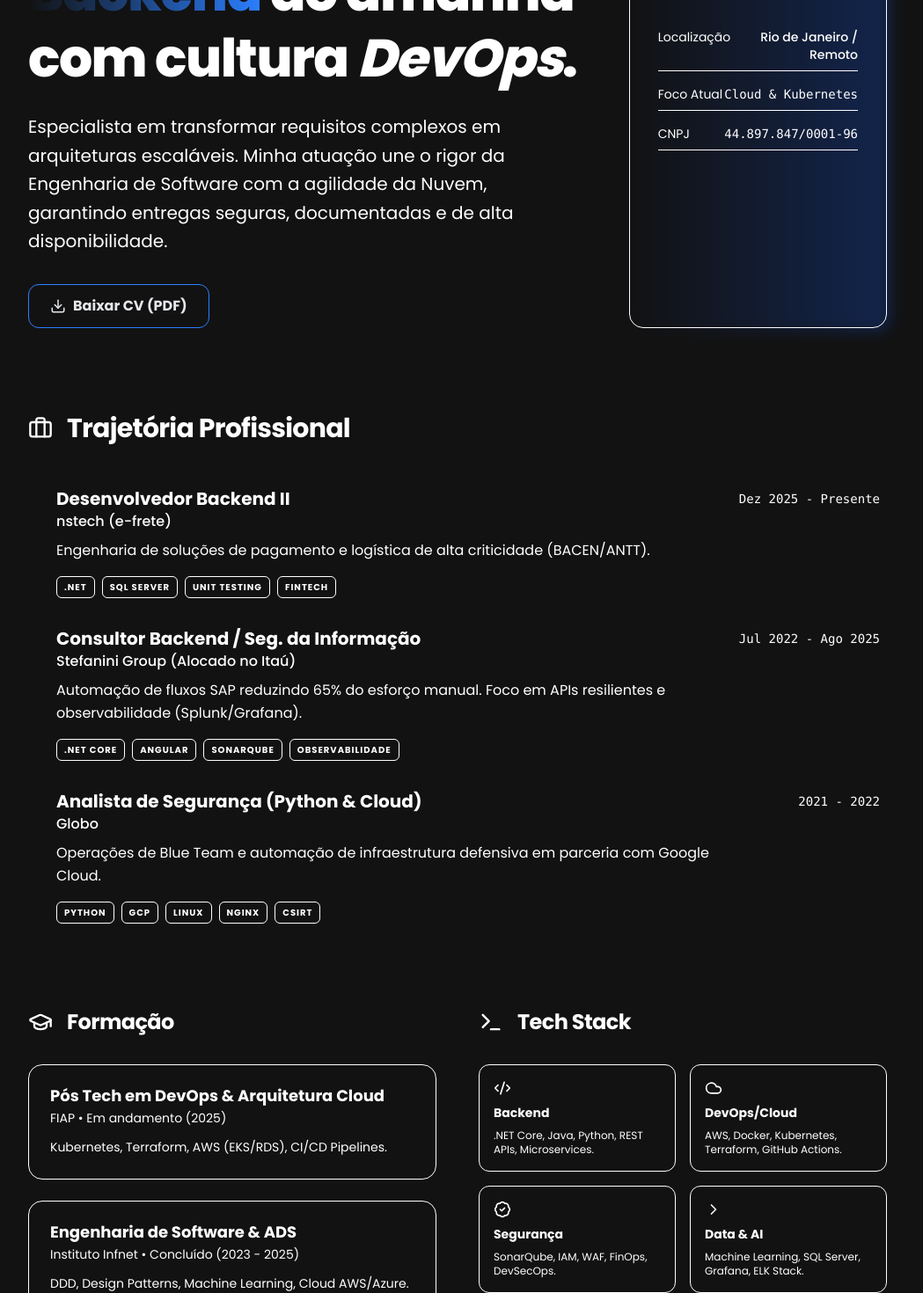
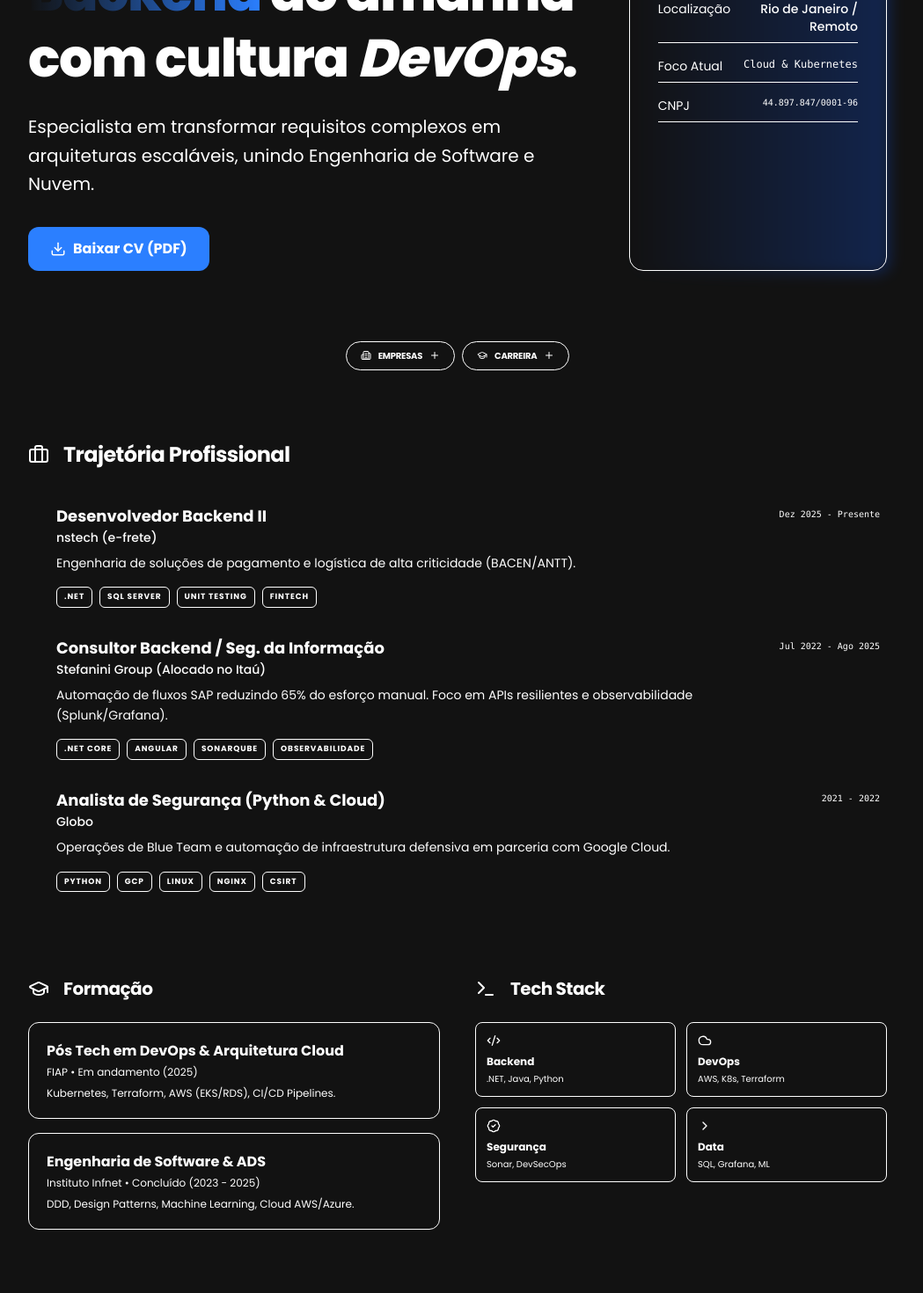
Before and after one commit to DemarchiWorking/portfolio-react-next, a Next.js app: page /about in a window 1280 px wide. Shown: the part 380-1850 px from the top of the page at 88% size, without its empty margins (120-1169 px from the left). Built offline with nearby package versions, Linux system fonts and the light colour scheme.

Commit message:
feature: melhorias

```diff
--- a/src/app/about/page.tsx
+++ b/src/app/about/page.tsx
@@ -1,5 +1,7 @@
 "use client";
 
+import React, { useState } from "react";
+import { motion, AnimatePresence } from "framer-motion";
 import {
   BadgeCheck,
   Briefcase,
@@ -7,13 +9,16 @@ import {
   Code2,
   Cloud,
   Terminal,
-  ExternalLink,
   ChevronRight,
-  Download
+  Download,
+  Plus,
+  Building2
 } from "lucide-react";
 import { ThemeToggle } from "@/components/molecules/theme-toggle";
 
 export default function Sobre() {
+  const [activePanel, setActivePanel] = useState<'none' | 'brands' | 'institutions'>('none');
+
   const experiences = [
     {
       company: "nstech (e-frete)",
@@ -53,9 +58,24 @@ export default function Sobre() {
     }
   ];
 
+  const brands = [
+    { name: "Stefanini", "foto":"https://i.ibb.co/9HXpQ0b9/image.png" , style: "font-bold" },
+    { name: "Itaú", "foto":"https://i.ibb.co/fVHP0X6w/image.png" ,style: "font-black italic" },
+    { name: "Globo", "foto":"https://i.ibb.co/4w2vWcn7/image.png", style: "font-extrabold uppercase tracking-tight" },
+    { name: "Radix", "foto":"https://i.ibb.co/MkqrnxcV/image.png" , style: "font-semibold" }
+  ];
+
+  const institutions = [
+    { name: "SENAI", detail: "Hardware" },
+    { name: "FAETEC", detail: "Excel e Apresentações" },
+    { name: "IFRJ", detail: "Técnico Inst. Federal" },
+    { name: "Exército Brasileiro", detail: "Militar" },
+    { name: "Instituto Infnet", detail: "Engenharia" },
+    { name: "FIAP", detail: "Pós-Tech Cloud" }
+  ];
+
   return (
     <main className="min-h-screen bg-background text-foreground selection:bg-primary/20 pb-20">
-      {/* Header Fixo/Navegação */}
       <nav className="sticky top-0 z-50 w-full border-b border-border bg-background/80 backdrop-blur-md px-6 py-4">
         <div className="mx-auto flex max-w-5xl justify-between items-center">
           <h1 className="text-2xl font-bold text-indigo-600 dark:text-indigo-400"> Perfil<span className="text-gray-900 dark:text-white">.dev</span></h1>
@@ -64,8 +84,8 @@ export default function Sobre() {
       </nav>
 
       <div className="mx-auto max-w-5xl px-6 pt-16">
-        {/* Hero Section - Perfil */}
-        <section className="grid grid-cols-1 lg:grid-cols-3 gap-12 mb-24">
+        {/* Hero Section */}
+        <section className="grid grid-cols-1 lg:grid-cols-3 gap-12 mb-20">
           <div className="lg:col-span-2">
             <div className="inline-flex items-center gap-2 px-3 py-1 rounded-full bg-primary/10 text-primary text-xs font-bold mb-6">
               <BadgeCheck size={14} />
@@ -75,26 +95,20 @@ export default function Sobre() {
               Construindo o <span className="text-transparent bg-clip-text bg-gradient-to-r from-primary to-blue-500">Backend</span> do amanhã com cultura <span className="italic">DevOps</span>.
             </h1>
             <p className="text-xl text-muted-foreground leading-relaxed mb-8">
-              Especialista em transformar requisitos complexos em arquiteturas escaláveis.
-              Minha atuação une o rigor da Engenharia de Software com a agilidade da Nuvem,
-              garantindo entregas seguras, documentadas e de alta disponibilidade.
+              Especialista em transformar requisitos complexos em arquiteturas escaláveis, unindo Engenharia de Software e Nuvem.
             </p>
             <div className="flex flex-wrap gap-4">
-
-              <a
-                                    href="/CurriculoEngenheiroAntonioDemarchi.pdf"
-                                    download="CurriculoEngenheiroAntonioDemarchi.pdf"
-                >
-
-                <button className="flex items-center gap-2 hover:bg-blue-500 text-gray-900 dark:text-gray-200 bg-foreground text-background px-6 py-3 rounded-xl font-bold hover:opacity-90 transition-all active:scale-95 border border-blue-500 hover:border-transparent rounded">
+              <a href="/CurriculoEngenheiroAntonioDemarchi.pdf" download>
+                <button className="flex items-center gap-2 bg-blue-500 text-white bg-foreground px-6 py-3 rounded-xl font-bold transition-all active:scale-95 border border-transparent cursor-pointer">
                   <Download size={18} /> Baixar CV (PDF)
                 </button>
               </a>
             </div>
           </div>
+
           <div className="relative group">
             <div className="absolute -inset-1 bg-gradient-to-r from-primary to-blue-600 rounded-2xl blur opacity-25 group-hover:opacity-50 transition duration-1000"></div>
-            <div className="relative h-full min-h-[300px] rounded-2xl border border-border bg-card p-8 flex flex-col justify-center">
+            <div className="relative h-full min-h-[250px] rounded-2xl border border-border bg-card p-8 flex flex-col justify-center">
               <div className="space-y-4">
                 <div className="flex justify-between text-sm border-b border-border pb-2">
                   <span className="text-muted-foreground">Localização</span>
@@ -102,22 +116,105 @@ export default function Sobre() {
                 </div>
                 <div className="flex justify-between text-sm border-b border-border pb-2">
                   <span className="text-muted-foreground">Foco Atual</span>
-                  <span className="font-medium text-right text-primary font-mono">Cloud & Kubernetes</span>
+                  <span className="font-medium text-right text-primary font-mono text-xs">Cloud & Kubernetes</span>
                 </div>
                 <div className="flex justify-between text-sm border-b border-border pb-2">
                   <span className="text-muted-foreground">CNPJ</span>
-                  <span className="font-medium font-mono">44.897.847/0001-96</span>
+                  <span className="font-medium font-mono text-[10px]">44.897.847/0001-96</span>
                 </div>
               </div>
             </div>
           </div>
         </section>
 
+        {/* SEÇÃO CORRIGIDA: BOTÕES ANIMADOS SEM EXCESSO DE ESPAÇO */}
+        <section className="relative mb-20">
+          <div className="flex items-center justify-center gap-3 w-full">
+            <div className="flex-1 h-[1px] bg-gradient-to-r from-transparent to-border" />
+
+            <div className="flex flex-wrap justify-center gap-2">
+              <button
+                onMouseEnter={() => setActivePanel('brands')}
+                onClick={() => setActivePanel(activePanel === 'brands' ? 'none' : 'brands')}
+                className={`z-10 px-4 py-2 rounded-full border transition-all duration-300 flex items-center gap-2 cursor-pointer text-[10px] font-bold uppercase tracking-tight
+                  ${activePanel === 'brands' ? 'bg-primary text-white border-primary' : 'bg-background text-muted-foreground border-border hover:border-primary/50'}`}
+              >
+                <Building2 size={12} /> Empresas
+                <motion.span animate={{ rotate: activePanel === 'brands' ? 45 : 0 }}><Plus size={12} /></motion.span>
+              </button>
+
+              <button
+                onMouseEnter={() => setActivePanel('institutions')}
+                onClick={() => setActivePanel(activePanel === 'institutions' ? 'none' : 'institutions')}
+                className={`z-10 px-4 py-2 rounded-full border transition-all duration-300 flex items-center gap-2 cursor-pointer text-[10px] font-bold uppercase tracking-tight
+                  ${activePanel === 'institutions' ? 'bg-indigo-600 text-white border-indigo-600' : 'bg-background text-muted-foreground border-border hover:border-indigo-500/50'}`}
+              >
+                <GraduationCap size={12} /> Carreira
+                <motion.span animate={{ rotate: activePanel === 'institutions' ? 45 : 0 }}><Plus size={12} /></motion.span>
+              </button>
+            </div>
+
+            <div className="flex-1 h-[1px] bg-gradient-to-l from-transparent to-border" />
+          </div>
+
+          <div className="relative w-full" onMouseLeave={() => setActivePanel('none')}>
+            <AnimatePresence mode="wait">
+              {activePanel !== 'none' && (
+                <motion.div
+                  key={activePanel}
+                  initial={{ height: 0, opacity: 0 }}
+                  animate={{ height: "auto", opacity: 1 }}
+                  exit={{ height: 0, opacity: 0 }}
+                  transition={{ duration: 0.3 }}
+                  className="overflow-hidden"
+                >
+                  <div className="flex flex-wrap justify-center items-center gap-6 md:gap-12 py-10 px-4">
+                    {activePanel === 'brands' ? (
+                      brands.map((brand, i) => (
+                        <motion.div // 1. Alterado de span para div
+                          key={brand.name}
+                          initial={{ opacity: 0, y: 5 }}
+                          animate={{ opacity: 0.6, y: 0 }}
+                          whileHover={{ opacity: 1, scale: 1.05 }}
+                          // 2. Adicionado flex flex-col e items-center para centralizar tudo
+                          className={`flex flex-col items-center gap-2 cursor-pointer transition-all ${brand.style}`}
+                        >
+                          <div className="h-10 w-10 flex items-center justify-center">
+                            <img
+                              src={brand.foto}
+                              alt={brand.name}
+                              className="h-full w-full object-contain" // 3. object-contain mantém a proporção da logo
+                            />
+                          </div>
+                          <span className="text-sm md:text-base font-medium">{brand.name}</span>
+                        </motion.div>
+                      ))
+                    ) : (
+                      institutions.map((inst, i) => (
+                        <motion.div
+                          key={inst.name}
+                          initial={{ opacity: 0, y: 5 }}
+                          animate={{ opacity: 0.7, y: 0 }}
+                          whileHover={{ opacity: 1, y: -2 }}
+                          className="flex flex-col items-center group cursor-default"
+                        >
+                          <span className="text-sm md:text-base font-bold group-hover:text-indigo-500 transition-colors">{inst.name}</span>
+                          <span className="text-[9px] uppercase text-muted-foreground">{inst.detail}</span>
+                        </motion.div>
+                      ))
+                    )}
+                  </div>
+                </motion.div>
+              )}
+            </AnimatePresence>
+          </div>
+        </section>
+
         {/* Experiência Profissional */}
         <section className="mb-24">
-          <div className="flex items-center gap-4 mb-12">
-            <Briefcase className="text-primary" size={28} />
-            <h2 className="text-3xl font-bold tracking-tight">Trajetória Profissional</h2>
+          <div className="flex items-center gap-4 mb-10">
+            <Briefcase className="text-primary" size={24} />
+            <h2 className="text-2xl font-bold tracking-tight">Trajetória Profissional</h2>
             <div className="h-[1px] flex-1 bg-border"></div>
           </div>
 
@@ -127,17 +224,15 @@ export default function Sobre() {
                 <div className="absolute left-[-5px] top-0 h-[12px] w-[12px] rounded-full bg-border group-hover:bg-primary transition-colors"></div>
                 <div className="flex flex-col md:flex-row md:justify-between md:items-start mb-2">
                   <div>
-                    <h3 className="text-xl font-bold">{exp.role}</h3>
-                    <p className="text-primary font-medium">{exp.company}</p>
+                    <h3 className="text-lg font-bold">{exp.role}</h3>
+                    <p className="text-primary text-sm font-medium">{exp.company}</p>
                   </div>
-                  <span className="text-sm font-mono text-muted-foreground bg-muted px-2 py-1 rounded">{exp.period}</span>
+                  <span className="text-[10px] font-mono text-muted-foreground bg-muted px-2 py-1 rounded">{exp.period}</span>
                 </div>
-                <p className="text-muted-foreground mb-4 max-w-3xl leading-relaxed">
-                  {exp.description}
-                </p>
+                <p className="text-sm text-muted-foreground mb-4 max-w-3xl leading-relaxed">{exp.description}</p>
                 <div className="flex flex-wrap gap-2">
                   {exp.tags.map(tag => (
-                    <span key={tag} className="text-[10px] uppercase tracking-widest font-bold px-2 py-1 rounded-md bg-secondary border border-border">
+                    <span key={tag} className="text-[9px] uppercase tracking-widest font-bold px-2 py-1 rounded-md bg-secondary border border-border">
                       {tag}
                     </span>
                   ))}
@@ -147,52 +242,42 @@ export default function Sobre() {
           </div>
         </section>
 
-        {/* Grid de Educação e Skills */}
-        <section className="grid grid-cols-1 md:grid-cols-2 gap-12">
-          {/* Coluna Educação */}
+        {/* Grid Final */}
+        <section className="grid grid-cols-1 md:grid-cols-2 gap-10">
           <div>
-            <div className="flex items-center gap-4 mb-8">
-              <GraduationCap className="text-primary" size={28} />
-              <h2 className="text-2xl font-bold tracking-tight">Formação</h2>
+            <div className="flex items-center gap-4 mb-6">
+              <GraduationCap className="text-primary" size={24} />
+              <h2 className="text-xl font-bold tracking-tight">Formação</h2>
             </div>
-            <div className="space-y-6">
+            <div className="space-y-4">
               {education.map((edu, index) => (
-                <div key={index} className="p-6 rounded-2xl border border-border bg-card/50">
-                  <h3 className="font-bold text-lg leading-tight mb-1">{edu.degree}</h3>
-                  <p className="text-sm text-primary mb-3">{edu.institution} • {edu.status}</p>
-                  <p className="text-sm text-muted-foreground leading-relaxed">{edu.focus}</p>
+                <div key={index} className="p-5 rounded-xl border border-border bg-card/50">
+                  <h3 className="font-bold text-base mb-1">{edu.degree}</h3>
+                  <p className="text-xs text-primary mb-2">{edu.institution} • {edu.status}</p>
+                  <p className="text-xs text-muted-foreground">{edu.focus}</p>
                 </div>
               ))}
             </div>
           </div>
 
-          {/* Coluna Tech Stack */}
           <div>
-            <div className="flex items-center gap-4 mb-8">
-              <Terminal className="text-primary" size={28} />
-              <h2 className="text-2xl font-bold tracking-tight">Tech Stack</h2>
+            <div className="flex items-center gap-4 mb-6">
+              <Terminal className="text-primary" size={24} />
+              <h2 className="text-xl font-bold tracking-tight">Tech Stack</h2>
             </div>
-            <div className="grid grid-cols-2 gap-4">
-              <div className="p-4 rounded-xl border border-border bg-muted/30">
-                <Code2 size={20} className="mb-2 text-primary" />
-                <h4 className="font-bold text-sm mb-2">Backend</h4>
-                <p className="text-xs text-muted-foreground">.NET Core, Java, Python, REST APIs, Microservices.</p>
-              </div>
-              <div className="p-4 rounded-xl border border-border bg-muted/30">
-                <Cloud size={20} className="mb-2 text-primary" />
-                <h4 className="font-bold text-sm mb-2">DevOps/Cloud</h4>
-                <p className="text-xs text-muted-foreground">AWS, Docker, Kubernetes, Terraform, GitHub Actions.</p>
-              </div>
-              <div className="p-4 rounded-xl border border-border bg-muted/30">
-                <BadgeCheck size={20} className="mb-2 text-primary" />
-                <h4 className="font-bold text-sm mb-2">Segurança</h4>
-                <p className="text-xs text-muted-foreground">SonarQube, IAM, WAF, FinOps, DevSecOps.</p>
-              </div>
-              <div className="p-4 rounded-xl border border-border bg-muted/30">
-                <ChevronRight size={20} className="mb-2 text-primary" />
-                <h4 className="font-bold text-sm mb-2">Data & AI</h4>
-                <p className="text-xs text-muted-foreground">Machine Learning, SQL Server, Grafana, ELK Stack.</p>
-              </div>
+            <div className="grid grid-cols-2 gap-3">
+              {[
+                { title: "Backend", desc: ".NET, Java, Python", icon: Code2 },
+                { title: "DevOps", desc: "AWS, K8s, Terraform", icon: Cloud },
+                { title: "Segurança", desc: "Sonar, DevSecOps", icon: BadgeCheck },
+                { title: "Data", desc: "SQL, Grafana, ML", icon: ChevronRight }
+              ].map((skill, i) => (
+                <div key={i} className="p-3 rounded-lg border border-border bg-muted/30">
+                  <skill.icon size={16} className="mb-2 text-primary" />
+                  <h4 className="font-bold text-xs mb-1">{skill.title}</h4>
+                  <p className="text-[10px] text-muted-foreground">{skill.desc}</p>
+                </div>
+              ))}
             </div>
           </div>
         </section>
--- a/src/app/home/page.tsx
+++ b/src/app/home/page.tsx
@@ -124,10 +124,10 @@ const App = () => {
                     initial="hidden"
                     animate="visible"
                 >
-                <div className='bg-blue-900  pt-10 pb-10 pl-10 pr-10 rounded-xl shadow-lg'>
+                <div className='bg-blue-900  pt-10 pb-10 pl-10 pr-10 shadow-lg cursor-pointer'>
                     <a href="/">
                     <button
-            className="group flex items-center gap-2 text-sm font-medium text-muted-foreground hover:text-foreground transition-colors pointer"
+                        className="group flex items-center gap-2 text-sm font-medium text-muted-foreground hover:text-foreground transition-colors cursor-pointer"
                     >
                         <ArrowLeft size={18} className="transition-transform group-hover:-translate-x-1" />
                         Página Inicial
@@ -137,7 +137,7 @@ const App = () => {
 
 
 
-                    <motion.div variants={itemVariants} className="flex flex-col pt-5 md:flex-row items-center md:items-start space-y-8 md:space-x-12">
+                    <motion.div variants={itemVariants} className="flex flex-col pt-8 md:flex-row items-center md:items-start space-y-8 md:space-x-12">
                         {/* Imagem de Perfil Placeholder */}
                         <div className="w-32 h-32 md:w-40 md:h-40 rounded-full bg-indigo-500 flex items-center justify-center text-3xl font-bold text-white flex-shrink-0 shadow-xl border-4 border-indigo-200 dark:border-indigo-800">
                             {PORTFOLIO_DATA.name.charAt(0)}
--- a/src/app/services/page.tsx
+++ b/src/app/services/page.tsx
@@ -138,7 +138,7 @@ export default function Servicos() {
                   <MessageCircle size={22} className="transition-transform group-hover:rotate-12 group-hover:scale-110" />
 
                   {/* Texto com Troca Dinâmica */}
-                  <div className="relative font-black uppercase tracking-widest text-sm">
+                  <div className="relative font-black uppercase tracking-widest text-sm cursor-pointer">
                     <span className="inline-block transition-all duration-300 group-hover:opacity-0 group-hover:-translate-y-2">
                       Tenho Interesse
                     </span>
@@ -172,7 +172,7 @@ export default function Servicos() {
           <div className="flex items-center gap-4 pt-6">
             <button
               onClick={prevSlide}
-              className="p-4 rounded-full border border-border bg-card hover:bg-primary hover:text-primary-foreground transition-all active:scale-90"
+              className="p-4 rounded-full border border-border bg-card hover:bg-primary hover:text-primary-foreground transition-all active:scale-90 cursor-pointer"
             >
               <ChevronLeft size={24} />
             </button>
@@ -186,7 +186,7 @@ export default function Servicos() {
 
             <button
               onClick={nextSlide}
-              className="p-4 rounded-full border border-border bg-card hover:bg-primary hover:text-primary-foreground transition-all active:scale-90"
+              className="p-4 rounded-full border border-border bg-card hover:bg-primary hover:text-primary-foreground transition-all active:scale-90 cursor-pointer"
             >
               <ChevronRight size={24} />
             </button>
--- a/src/components/molecules/Sobre/sobre.tsx
+++ b/src/components/molecules/Sobre/sobre.tsx
@@ -142,7 +142,7 @@ export const Sobre = () => {
                             <div className="w-full lg:w-1/2 flex flex-col items-start">
                                 <div className="flex flex-wrap gap-2 mb-4">
                                     {projeto.tags.map(tag => (
-                                        <span key={tag} className="text-[10px] uppercase tracking-widest font-bold px-3 py-1 bg-blue-600/10 dark:bg-coral-destaque/10 text-blue-600 dark:text-white dark:text-coral-destaque border border-blue-600/20 dark:border-coral-destaque/20 rounded">
+                                        <span key={tag} className="text-[10px] uppercase tracking-widest font-bold px-3 py-1 bg-blue-600/10 dark:bg-coral-destaque/10 text-blue-600 dark:text-gray-200 dark:text-coral-destaque border border-blue-600/20 dark:border-coral-destaque/20 rounded">
                                             {tag}
                                         </span>
                                     ))}
```
Also changed, not shown: src/app/portfolio/page.tsx (+4 -3 lines), src/components/molecules/Apresentacao/apresentacao.tsx (+6 -3 lines). Lines whose indentation alone changed are shown as unchanged.
